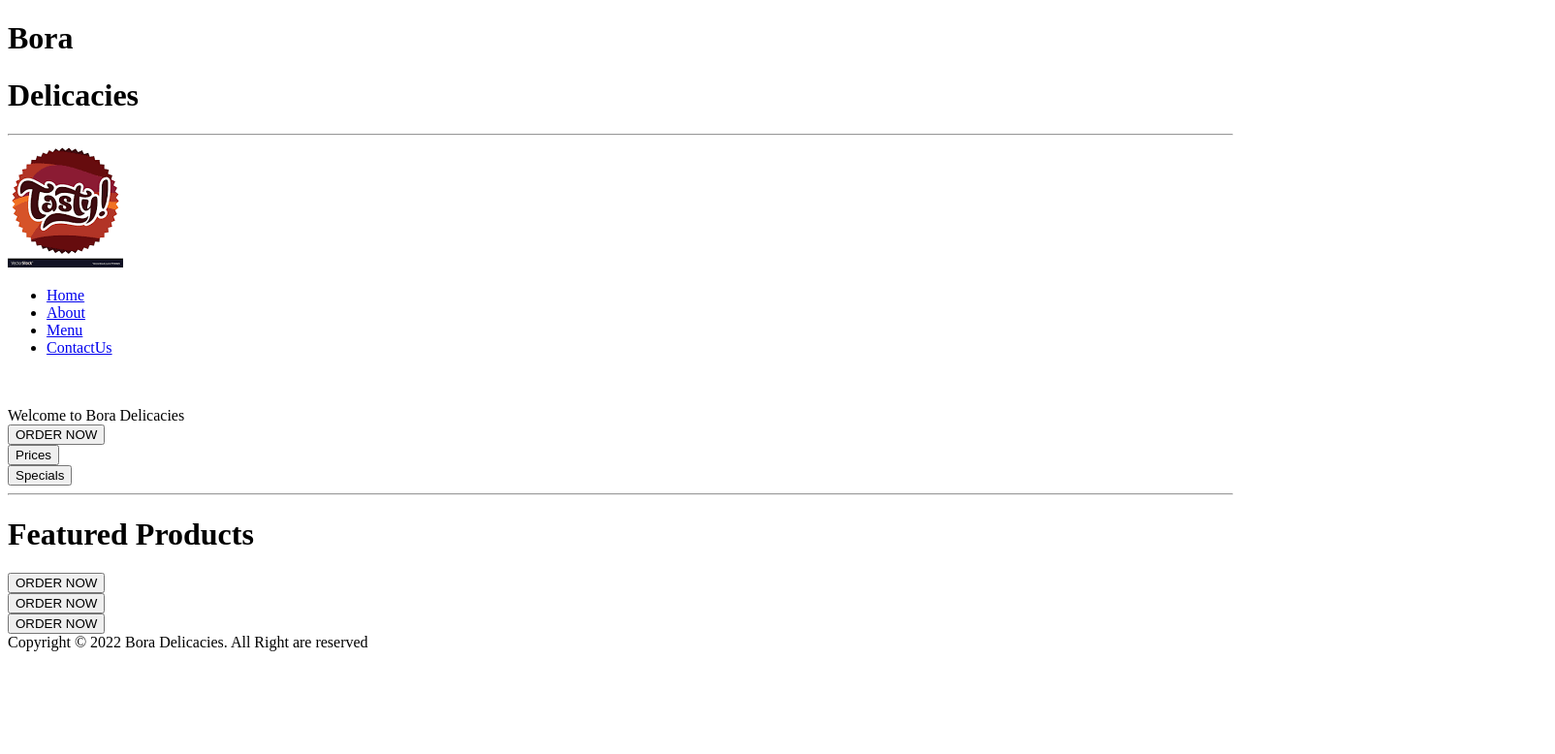
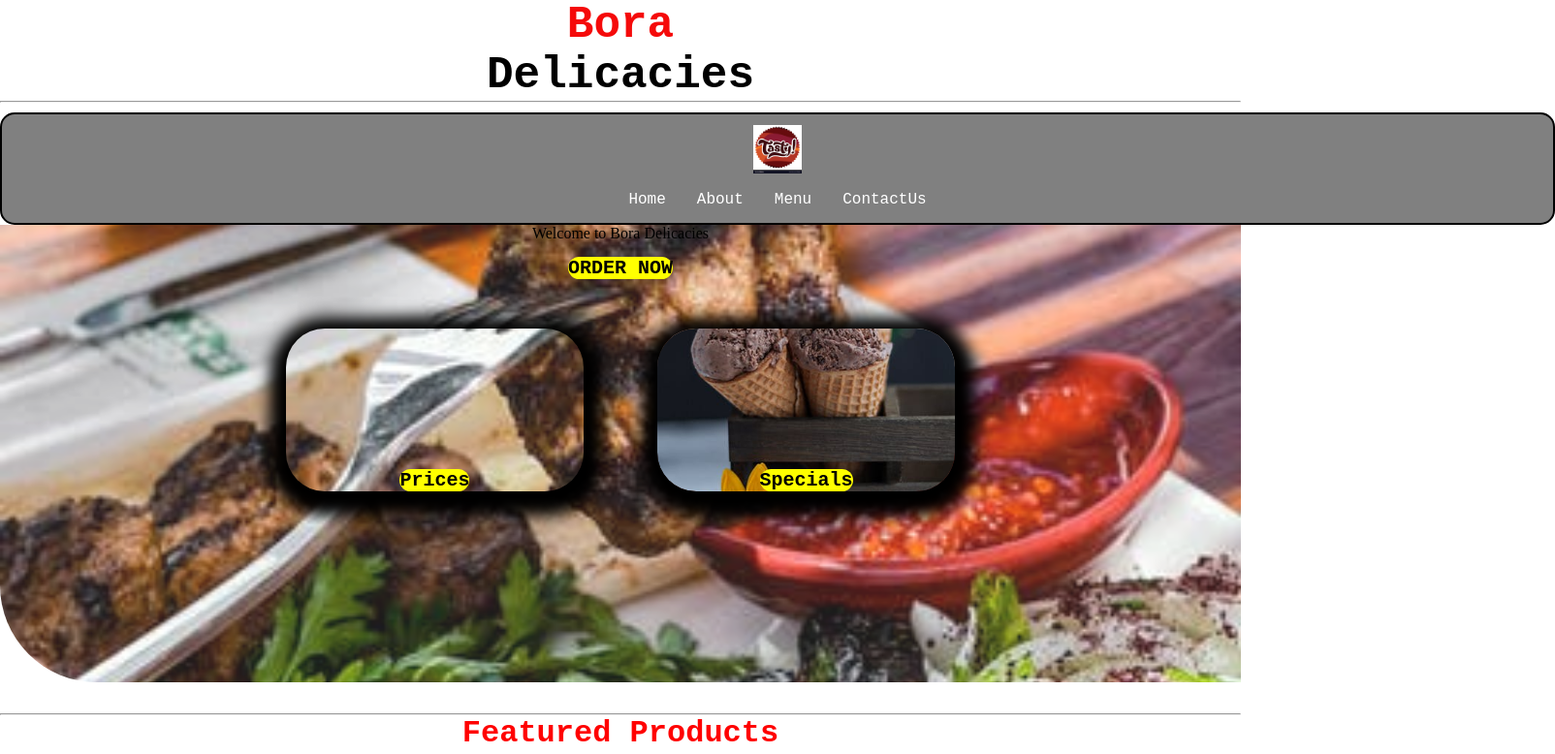
Before and after one commit to wdianart/Introduction-To-HTML-CSS, a plain HTML site: page html-css-practice-project-two/index.html in a window 1280 px wide. Shown: the top 778 px of the page at 97% size, 1604 px wide, since content can reach past the window. Drawn offline with Linux system fonts and the light colour scheme.

Commit message:
modification of index.html and contacts.html

```diff
--- a/html-css-practice-project-two/index.html
+++ b/html-css-practice-project-two/index.html
@@ -4,7 +4,7 @@
     <meta charset="UTF-8">
     <meta http-equiv="X-UA-Compatible" content="IE=edge">
     <meta name="viewport" content="width=device-width, initial-scale=1.0">
-
+<link rel="stylesheet" href="style.css">
     <title>Restaurant Website</title>
 </head>
 <body>
--- /dev/null
+++ b/html-css-practice-project-two/style.css
@@ -0,0 +1,286 @@
+/*CSS Reset*/
+*{
+    margin: 0px;
+    padding: 0px;
+}
+/*Header Styling*/
+
+#top{
+    color: rgb(245, 10, 10);
+    text-align: center;
+    font-size: 46px;
+    font-family:'Ubuntu Mono', monospace;
+}
+#top1{
+    color: black;
+    text-align: center;
+    font-size: 46px;
+    font-family: 'Ubuntu Mono', monospace;
+}
+/*Navigation bar styling*/
+
+/*Navbar image styling*/
+#navbar img{
+    display: block;
+    width: 50px;
+    height: 50px;
+    margin: auto;
+    margin-bottom: 3px;
+}
+/*Navbar Functionality*/
+#navbar{
+    display: flex;
+    flex-direction:column;
+    background-color: gray;
+    height: 14vh;
+    width: 200vh;
+    font-family:'Ubuntu Mono', monospace;
+    margin-top: 10px;
+    border: 2px solid black;
+    border-radius: 15px;
+}
+/*Navbar content functionality*/
+#navcontent{
+    display: flex;
+    justify-content: center;
+}
+/*Navbar content styling*/
+ul li{
+    list-style: none;
+    margin: 15px;
+    border-radius: 20px;
+}
+ul li a{
+    padding: 1px;
+    color: white;
+    text-decoration: none;
+    border-radius: 10px;
+}
+ul li a:hover{
+    background-color: red;
+    border-radius: 10px;
+}
+/*website background image designing */
+#container1{
+    position: relative;
+    display: flex;
+    flex-direction: column;
+    align-items: center;
+    width: 100vw;
+    height: 63vh;
+}
+/*Setting the background image using before pseudo selector*/
+#container1::before{
+    content: '';
+    background: url("./images/photo\ 3.jpg") no-repeat center center/cover;
+    width: 100vw;
+    height: 59vh;
+    position: absolute;
+    top: 0px;
+    left: 0px;
+    font-family: 'Ubuntu Mono', monospace;
+    margin-right: 45px;
+    font-weight: bold;
+    z-index: -1;
+    opacity: 0.89;
+    border-bottom-left-radius:100px;
+}
+row1{
+    color: black;
+    font-weight: bold;
+    font-size: 2rem;
+    text-align: center;
+    margin-top: 35px;
+}
+/*Button Styling*/
+.btn{
+    margin-top: 15px;
+    border: 3px;
+    border-radius: 15px;
+    background-color: yellow;
+    font-size: 20px;
+    font-weight: bold;
+    font-family:'Ubuntu Mono', monospace;
+}
+.btn:hover{
+    cursor: pointer;
+    background-color: red;
+}
+#container3{
+    display: flex;
+    justify-content: space-evenly;
+}
+#row2{
+    width: 24vw;
+    height: 21vh;
+    box-shadow: 2px 7px 16px 19px;
+    margin-top: 51px;
+    margin-bottom: 51px;
+    display: flex;
+    justify-content: center;
+    align-items: flex-end;
+    position: relative;
+    margin-right: 38px;
+    border-radius: 40px;
+}
+#row2::before{
+    content: '';
+    background: url(./images/photo\ 1.jpg) no-repeat center center/cover;
+    position: absolute;
+    top: 0px;
+    left: 0px;
+    width: 24vw;
+    height: 21v4;
+    z-index: -1;
+    border-radius: 40px;
+}
+#row3{
+    position: relative;
+    width: 24vw;
+    height: 21vh;
+    display: flex;
+    justify-content: center;
+     align-items: flex-end;
+     box-shadow: 2px 7px 16px 19px;
+     margin-top:51px;
+     margin-bottom: 51px;
+     margin-left: 38px;
+     border-radius: 40px;
+}
+#row3::before{
+    content: '';
+    background: url(./images/photo\ 2.jpg) no-repeat center center/cover;
+    position: absolute;
+    top:0px;
+    left:0px;
+    width: 24vw;
+    height:21vh;
+    z-index: -1;
+    border-radius: 40px;
+}
+#top3{
+    text-align: center;
+    color: red;
+    font-family: 'Ubuntu Mono', monospace;
+}
+#container4{
+    display: grid;
+    grid-template-columns: repeat(auto-fit, minmax(350px, 1fr));
+    margin: 41px;
+ }
+ #row4{
+    width: 29vw;
+    height: 360px;
+    border: 2px solid black;
+    background: url(./images/photo\ 4.jpg) no-repeat center center/cover;
+    display: flex;
+    justify-content:center;
+    align-items:flex-end;
+    border-radius: 15px;
+ }
+ #row5{
+    width: 29vw;
+    height: 360px;
+    border: 2px solid black;
+    background:url(./images/photo\ 5.jpg) no-repeat center center/cover;
+    display: flex;
+    justify-content:center;
+    align-items:flex-end;
+    border-radius: 15px;
+}
+#row6{
+    width: 30vw;
+    height: 360px;
+    border: 2px solid black;
+    background:url(./images/photo\ 6.jpg) no-repeat center center/cover;
+    display: flex;
+    justify-content:center;
+    align-items:flex-end;
+    border-radius: 15px;
+}
+/*Designing the footer*/
+footer{
+    text-align: center;
+}
+/*Designing of Contact Us*/
+#ContactUs{
+    width:100vw;
+    height:100vh;
+    display:flex;
+    flex-direction: column;
+    align-items: center;
+    background-color: gray;
+}
+.form-shape input, .form-shape select, .form-shape textarea{
+   width: 92%;
+   padding: 0.5rem;
+}
+/*Changing the color of placeholder*/
+::placeholder{
+    color:gray;
+}
+/*Making the webpage responsive using media queries*/
+@media only screen and (max-width:1131px){
+    #row4{
+        width: 42vw;
+    }
+    #row5{
+        width:45vw;
+    }
+    #row6{
+        margin-top: 20px;
+        width:90vw;
+    }
+}
+@media only screen and (min-width:600px) and (max-width:781px)
+{
+    #row4{
+        width:84vw;
+        margin: auto;
+        margin-left: 22px;
+    }
+    #row5{
+
+        width:84vw;
+        margin: auto;
+        margin-top: 20px;
+        margin-left: 22px;
+    }
+    #row6{
+        width:84vw;
+        margin: auto;
+        margin-top: 20px;
+        margin-left: 22px;
+    }
+}
+@media only screen and (max-width:600px){
+    #row4{
+        width:78vw;
+        margin: auto;
+        margin-left: 3px;
+    }
+    #row5{
+
+        width:78vw;
+        margin: auto;
+        margin-top: 20px;
+        margin-left: 3px;
+    }
+    #row6{
+        width:78vw;
+        margin: auto;
+        margin-top: 20px;
+        margin-left: 3px;
+    }
+}
+@media only screen and (min-height:1000px){
+    #navbar{
+        height:10vh;
+    }
+    #container1::before{
+        height:39vh;
+    }
+    #container1{
+        height:44vh
+    }
+}
```
Also changed, not shown: html-css-practice-project-two/contacts.html (+1 -1 lines), html-css-practice-project-two/images/photo 6.jpg (added).
